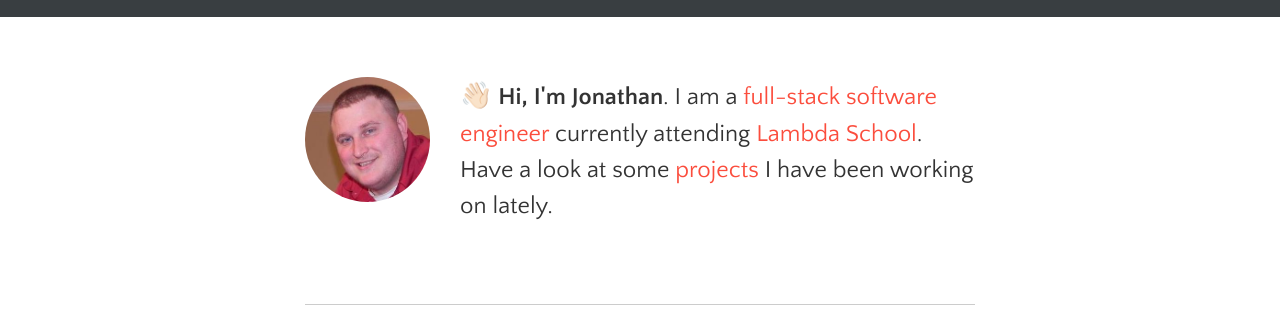
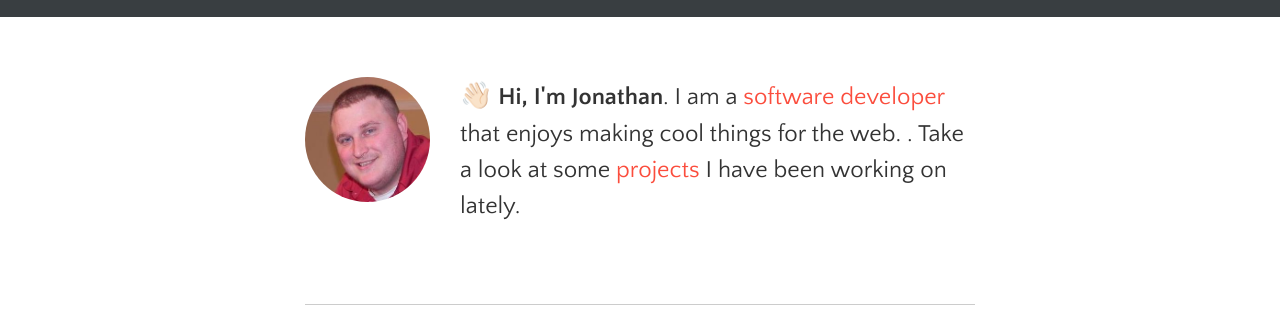
Before and after one commit to jonyonson/jonathantaylor.io, a Gatsby site: page / in a window 1280 px wide. Shown: the part 59-385 px from the top of the page. Built offline with nearby package versions, Linux system fonts and the light colour scheme; Gatsby itself is replaced by a stand-in of ours; some packages are replaced by stand-ins of ours.

Commit message:
update bio

```diff
--- a/src/components/bio/bio.js
+++ b/src/components/bio/bio.js
@@ -31,12 +31,11 @@ function Bio() {
               </span>{' '}
               <strong>Hi, I&#39;m Jonathan</strong>. I am a{' '}
               <a href={`https://github.com/${social.github}`}>
-                full-stack software engineer
+                software developer
               </a>{' '}
-              currently attending{' '}
-              <a href="https://lambdaschool.com">Lambda School</a>. Have a look
-              at some <Link to="/projects">projects</Link> I have been working
-              on lately.
+              that enjoys making cool things for the web. . Take a look at some{' '}
+              <Link to="/projects">projects</Link> I have been working on
+              lately.
             </p>
           </div>
         );
```
